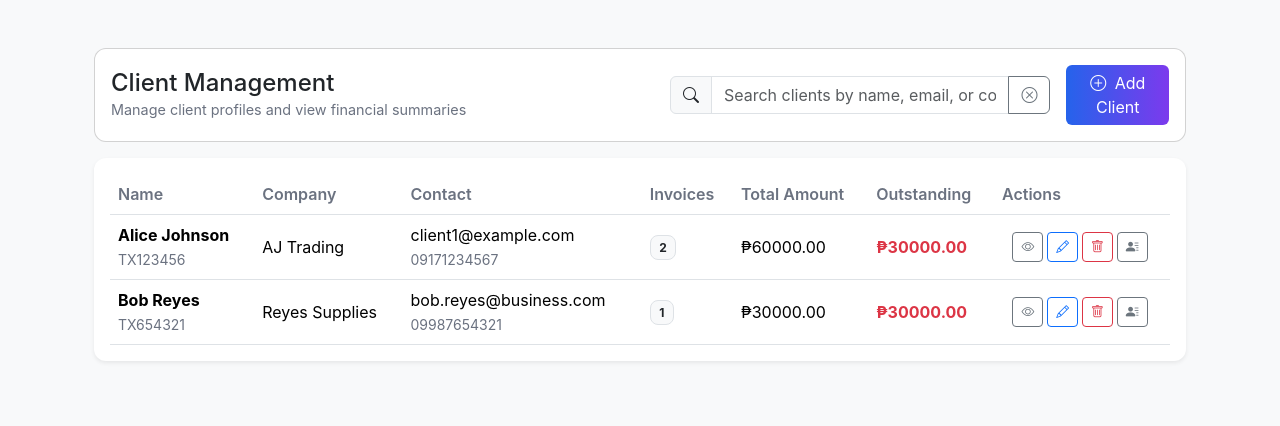
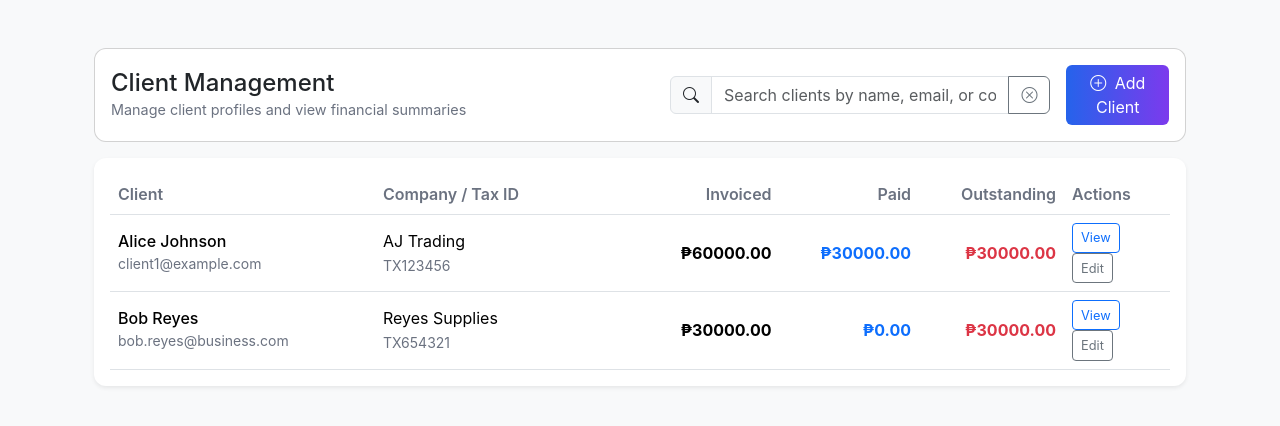
Before and after one commit to Bry4ni/Accounting_Information_System, a Flask app: page /clients in a window 1280 px wide. Shown: the part 56-482 px from the top of the page. Run offline with Flask 3, Linux system fonts and the light colour scheme; a user stored in the database is signed in.

Commit message:
Update clients.html

```diff
--- a/app/templates/clients.html
+++ b/app/templates/clients.html
@@ -25,163 +25,120 @@
     </div>
   </div>
 
-  <!-- Clients Table -->
   <div class="card shadow-sm border-0">
     <div class="card-body p-0">
       <div class="table-responsive">
-      <table id="clientsTable" class="table table-hover align-middle mb-0">
+        <table class="table table-hover align-middle mb-0">
           <thead class="table-light border-bottom">
             <tr>
-            <th>Name</th>
-            <th>Company</th>
-            <th>Contact</th>
-            <th>Invoices</th>
-            <th>Total Amount</th>
-            <th>Outstanding</th>
-            <th>Actions</th>
+              <th style="width: 25%;">Client</th>
+              <th style="width: 25%;">Company / Tax ID</th>
+              <th class="text-end">Invoiced</th>
+              <th class="text-end">Paid</th>
+              <th class="text-end">Outstanding</th>
+              <th style="width: 10%;">Actions</th>
             </tr>
           </thead>
-        <tbody>
-          {% for c in clients %}
-          {% set outstanding = (c.total_invoiced or 0) - (c.total_paid or 0) %}
-          <tr>
+          <tbody id="clientsTableBody">
+            {% for client in clients %}
+            <tr data-client-name="{{ client.name | lower }}" data-client-email="{{ client.email | lower }}" data-client-company="{{ client.company | lower }}">
               <td>
-              <strong>{{ c.name }}</strong><br>
-              <small class="text-muted">{{ c.tax_id or '—' }}</small>
+                <h6 class="mb-0">{{ client.name }}</h6>
+                <small class="text-muted">{{ client.email }}</small>
               </td>
-            <td>{{ c.company or '-' }}</td>
               <td>
-              <div>{{ c.email or '-' }}</div>
-              <small class="text-muted">{{ c.phone or '-' }}</small>
+                <div class="text-truncate">{{ client.company or '-' }}</div>
+                <small class="text-muted">{{ client.tax_id or 'No Tax ID' }}</small>
               </td>
-            <td><span class="badge bg-light text-dark border">{{ c.invoices|length }}</span></td>
-            <td>₱{{ '%.2f'|format(c.total_invoiced or 0) }}</td>
+              <td class="text-end fw-bold">₱{{ '%.2f'|format(client.total_invoiced or 0) }}</td>
+              <td class="text-end text-primary fw-bold">₱{{ '%.2f'|format(client.total_paid or 0) }}</td>
+              <td class="text-end text-danger fw-bold">₱{{ '%.2f'|format(client.total_invoiced - client.total_paid or 0) }}</td>
               <td>
-              {% if outstanding > 0 %}
-                <span class="text-danger fw-bold">₱{{ '%.2f'|format(outstanding) }}</span>
-              {% else %}
-                <span class="text-success">₱0.00</span>
+                <button
+                  class="btn btn-sm btn-outline-primary btn-view"
+                  data-id="{{ client.id }}"
+                  data-url="{{ url_for('clients.client_details', id=client.id)}}"
+                >
+                View
+                </button>
+
+                {% if current_user.role == 'owner' %}
+                <button class="btn btn-sm btn-outline-secondary" data-bs-toggle="modal" data-bs-target="#editClientModal" data-id="{{ client.id }}" data-name="{{ client.name }}" data-email="{{ client.email }}" data-phone="{{ client.phone }}" data-company="{{ client.company }}" data-tax-id="{{ client.tax_id }}" data-address="{{ client.address }}">Edit</button>
                 {% endif %}
               </td>
-            <td class="text-center actions-group">
-              <div class="d-inline-flex">
-                <button class="btn btn-sm btn-outline-secondary me-1 btn-view" data-id="{{ c.id }}" title="View Client"><i class="bi bi-eye"></i></button>
-                <button class="btn btn-sm btn-outline-primary me-1 btn-edit" data-id="{{ c.id }}" data-name="{{ c.name }}" data-email="{{ c.email }}" data-phone="{{ c.phone }}" data-company="{{ c.company }}" data-tax="{{ c.tax_id }}" data-address="{{ c.address }}" title="Edit Client" data-bs-toggle="modal" data-bs-target="#editClientModal"><i class="bi bi-pencil"></i></button>
-                <form method="POST" action="{{ url_for('clients.delete_client', id=c.id) }}" class="d-inline" onsubmit="return confirm('Delete client?')">
-                  <button class="btn btn-sm btn-outline-danger me-1" title="Delete Client"><i class="bi bi-trash"></i></button>
-                </form>
-                {% if current_user.role == 'owner' %}
-                <a class="btn btn-sm btn-outline-secondary" href="{{ url_for('auth.impersonate_client', client_id=c.id) }}" title="View as client">
-                  <i class="bi bi-person-lines-fill"></i>
-                </a>
-                {% endif %}
-              </div>
-            </td>
             </tr>
+            {% else %}
+            <tr><td colspan="6" class="text-center text-muted py-5">No clients found.</td></tr>
             {% endfor %}
           </tbody>
         </table>
       </div>
     </div>
   </div>
+</div>
 
-<!-- Add Client Modal -->
-<div class="modal fade" id="addClientModal" tabindex="-1" aria-labelledby="addClientModalLabel" aria-hidden="true">
-  <div class="modal-dialog modal-lg modal-dialog-centered">
+<div class="modal fade" id="addClientModal" tabindex="-1" aria-labelledby="addClientLabel" aria-hidden="true">
+  <div class="modal-dialog">
     <div class="modal-content">
+      <div class="modal-header bg-dark text-white">
+        <h5 class="modal-title" id="addClientLabel">Add New Client</h5>
+        <button type="button" class="btn-close btn-close-white" data-bs-dismiss="modal" aria-label="Close"></button>
+      </div>
       <form method="POST" action="{{ url_for('clients.add_client') }}">
-        <div class="modal-header">
-          <h5 class="modal-title" id="addClientModalLabel">Add New Client</h5>
-          <button type="button" class="btn-close" data-bs-dismiss="modal"></button>
-        </div>
         <div class="modal-body">
           <div class="row g-3">
-            <div class="col-md-6"><input type="text" name="name" class="form-control" placeholder="Full Name" required></div>
-            <div class="col-md-6"><input type="email" name="email" class="form-control" placeholder="Email"></div>
-            <div class="col-md-6"><input type="text" name="phone" class="form-control" placeholder="Phone"></div>
-            <div class="col-md-6"><input type="text" name="company" class="form-control" placeholder="Company"></div>
-            <div class="col-md-6"><input type="text" name="tax_id" class="form-control" placeholder="Tax ID"></div>
-            <div class="col-12"><textarea name="address" class="form-control" rows="2" placeholder="Address"></textarea></div>
+            <div class="col-12">
+              <label class="form-label">Client Name <span class="text-danger">*</span></label>
+              <input type="text" name="name" class="form-control" required>
+            </div>
+            <div class="col-md-6">
+              <label class="form-label">Email <span class="text-danger">*</span></label>
+              <input type="email" name="email" class="form-control" required>
+            </div>
+            <div class="col-md-6">
+              <label class="form-label">Phone</label>
+              <input type="text" name="phone" class="form-control">
+            </div>
+            <div class="col-md-6">
+              <label class="form-label">Company</label>
+              <input type="text" name="company" class="form-control">
+            </div>
+            <div class="col-md-6">
+              <label class="form-label">Tax ID</label>
+              <input type="text" name="tax_id" class="form-control">
+            </div>
+            <div class="col-12">
+              <label class="form-label">Address</label>
+              <textarea name="address" class="form-control" rows="2"></textarea>
+            </div>
           </div>
         </div>
         <div class="modal-footer">
           <button type="button" class="btn btn-outline-secondary" data-bs-dismiss="modal">Cancel</button>
-          <button type="submit" class="btn btn-dark">Create Client</button>
+          <button type="submit" class="btn btn-dark">Add Client</button>
         </div>
       </form>
     </div>
   </div>
 </div>
 
-<!-- View Client Modal -->
-<div class="modal fade" id="clientModal" tabindex="-1" aria-labelledby="clientModalLabel" aria-hidden="true">
-  <div class="modal-dialog modal-lg modal-dialog-centered">
-    <div class="modal-content border-0 shadow-sm">
+<div class="modal fade" id="editClientModal" tabindex="-1" aria-labelledby="editClientLabel" aria-hidden="true">
+  <div class="modal-dialog">
+    <div class="modal-content">
       <div class="modal-header bg-dark text-white">
-        <h5 class="modal-title" id="clientModalLabel">
-          <i class="bi bi-person-circle me-2"></i>Client Profile
-        </h5>
-        <button type="button" class="btn-close btn-close-white" data-bs-dismiss="modal"></button>
+        <h5 class="modal-title" id="editClientLabel">Edit Client</h5>
+        <button type="button" class="btn-close btn-close-white" data-bs-dismiss="modal" aria-label="Close"></button>
       </div>
-      <div class="modal-body">
-        <div class="row mb-3">
-          <div class="col-md-6">
-            <h6 class="fw-bold">Client Information</h6>
-            <p><strong>Name:</strong> <span id="clientName">-</span></p>
-            <p><strong>Company:</strong> <span id="clientCompany">-</span></p>
-            <p><strong>Email:</strong> <span id="clientEmail">-</span></p>
-            <p><strong>Phone:</strong> <span id="clientPhone">-</span></p>
-            <p><strong>Tax ID:</strong> <span id="clientTax">-</span></p>
-            <p><strong>Address:</strong> <span id="clientAddress">-</span></p>
-          </div>
-          <div class="col-md-6">
-            <h6 class="fw-bold">Financial Summary</h6>
-            <div class="border rounded p-2 mb-2">
-              <small>Total Invoiced</small>
-              <h6 id="totalInvoiced" class="text-primary mb-0">₱0.00</h6>
-            </div>
-            <div class="border rounded p-2 mb-2">
-              <small>Total Paid</small>
-              <h6 id="totalPaid" class="text-success mb-0">₱0.00</h6>
-            </div>
-            <div class="border rounded p-2 mb-2">
-              <small>Outstanding</small>
-              <h6 id="outstanding" class="text-danger mb-0">₱0.00</h6>
-            </div>
-            <div class="border rounded p-2 mb-2">
-              <small>Number of Invoices</small>
-              <h6 id="invoiceCount" class="mb-0">0</h6>
-            </div>
-          </div>
-        </div>
-        <hr>
-        <h6 class="fw-bold mb-3">Recent Invoices</h6>
-        <div id="recentInvoices">
-          <p class="text-muted">No invoices found for this client.</p>
-        </div>
-      </div>
-    </div>
-  </div>
-</div>
-
-<!-- Edit Client Modal (single reusable modal) -->
-<div class="modal fade" id="editClientModal" tabindex="-1" aria-labelledby="editClientModalLabel" aria-hidden="true">
-  <div class="modal-dialog modal-lg modal-dialog-centered">
-    <div class="modal-content">
-      <form id="editClientForm" method="POST">
-        <div class="modal-header bg-dark text-white">
-          <h5 class="modal-title" id="editClientModalLabel"><i class="bi bi-pencil-square me-2"></i>Edit Client</h5>
-          <button type="button" class="btn-close btn-close-white" data-bs-dismiss="modal"></button>
-        </div>
+      <form method="POST" id="editClientForm">
         <div class="modal-body">
           <div class="row g-3">
-            <div class="col-md-6">
-              <label class="form-label">Full Name</label>
+            <div class="col-12">
+              <label class="form-label">Client Name <span class="text-danger">*</span></label>
               <input type="text" name="name" id="editName" class="form-control" required>
             </div>
             <div class="col-md-6">
-              <label class="form-label">Email</label>
-              <input type="email" name="email" id="editEmail" class="form-control">
+              <label class="form-label">Email <span class="text-danger">*</span></label>
+              <input type="email" name="email" id="editEmail" class="form-control" required>
             </div>
             <div class="col-md-6">
               <label class="form-label">Phone</label>
@@ -201,18 +158,160 @@
             </div>
           </div>
         </div>
-        <div class="modal-footer">
+        <div class="modal-footer d-flex justify-content-between">
+            <button type="button" class="btn btn-outline-danger" id="deleteClientBtn">Delete</button>
+            <div>
                 <button type="button" class="btn btn-outline-secondary" data-bs-dismiss="modal">Cancel</button>
                 <button type="submit" class="btn btn-dark">Update Client</button>
+            </div>
         </div>
       </form>
     </div>
   </div>
 </div>
+<script>
+document.addEventListener('DOMContentLoaded', () => {
+    const editModal = document.getElementById('editClientModal');
+    const deleteClientBtn = document.getElementById('deleteClientBtn');
 
-<!-- Scripts -->
-<script src="{{ url_for('static', filename='js/search_clients.js') }}?v=6" defer></script>
-<script src="{{ url_for('static', filename='js/view_clients.js') }}?v=6" defer></script>
-<script src="{{ url_for('static', filename='js/edit_clients.js') }}?v=6" defer></script>
+    editModal.addEventListener('show.bs.modal', function (event) {
+        const button = event.relatedTarget;
+        const id = button.getAttribute('data-id');
+        const name = button.getAttribute('data-name');
+        const email = button.getAttribute('data-email');
+        const phone = button.getAttribute('data-phone');
+        const company = button.getAttribute('data-company');
+        const tax_id = button.getAttribute('data-tax-id');
+        const address = button.getAttribute('data-address');
+
+        const form = document.getElementById('editClientForm');
+        form.action = `/clients/edit/${id}`;
+        document.getElementById('editName').value = name || '';
+        document.getElementById('editEmail').value = email || '';
+        document.getElementById('editPhone').value = phone || '';
+        document.getElementById('editCompany').value = company || '';
+        document.getElementById('editTax').value = tax_id || '';
+        document.getElementById('editAddress').value = address || '';
+
+        deleteClientBtn.onclick = function() {
+            if (confirm(`Are you sure you want to delete client ${name}? This action cannot be undone.`)) {
+                fetch(`/clients/delete/${id}`, {
+                    method: 'POST',
+                    headers: { 'Content-Type': 'application/x-www-form-urlencoded' },
+                }).then(() => {
+                    window.location.reload();
+                }).catch(err => console.error(err));
+            }
+        };
+    });
+});
+</script>
+
+<div class="modal fade" id="clientModal" tabindex="-1" aria-labelledby="clientModalLabel" aria-hidden="true">
+  <div class="modal-dialog modal-xl">
+    <div class="modal-content">
+      <div class="modal-header bg-primary text-white">
+        <h5 class="modal-title" id="clientModalLabel">Client Profile: <span id="clientName"></span></h5>
+        <button type="button" class="btn-close btn-close-white" data-bs-dismiss="modal" aria-label="Close"></button>
+      </div>
+      <div class="modal-body">
+        <p id="clientError" class="text-center text-danger fw-bold"></p>
+
+        <div class="row mb-4">
+          <div class="col-lg-4 mb-3">
+            <div class="card h-100 bg-light border-0 shadow-sm">
+              <div class="card-body">
+                <h6 class="card-title text-primary fw-bold mb-3">Financial Summary</h6>
+                <p class="mb-1"><strong>Total Invoiced:</strong> <span id="totalInvoiced" class="float-end fw-bold"></span></p>
+                <p class="mb-1"><strong>Total Paid:</strong> <span id="totalPaid" class="float-end text-success fw-bold"></span></p>
+                <p class="mb-1 border-top pt-2"><strong>Outstanding Balance:</strong> <span id="outstanding" class="float-end text-danger fw-bold"></span></p>
+                <p class="mb-0 mt-3"><small class="text-muted">Total <span id="invoiceCount">0</span> invoices on file.</small></p>
+              </div>
+            </div>
+          </div>
+
+          <div class="col-lg-8 mb-3">
+            <div class="card h-100 border-0 shadow-sm">
+              <div class="card-body">
+                <h6 class="card-title text-primary fw-bold mb-3">Contact & Account Details</h6>
+                <div class="row">
+                  <div class="col-md-6">
+                    <p class="mb-1"><strong>Company:</strong> <span id="clientCompany" class="float-end"></span></p>
+                    <p class="mb-1"><strong>Email:</strong> <span id="clientEmail" class="float-end"></span></p>
+                    <p class="mb-1"><strong>Phone:</strong> <span id="clientPhone" class="float-end"></span></p>
+                  </div>
+                  <div class="col-md-6">
+                    <p class="mb-1"><strong>Tax ID:</strong> <span id="clientTax" class="float-end"></span></p>
+                    <p class="mb-1"><strong>Address:</strong> <span id="clientAddress" class="float-end"></span></p>
+                  </div>
+                </div>
+              </div>
+            </div>
+          </div>
+        </div>
+
+        <ul class="nav nav-tabs" id="clientTabs" role="tablist">
+          <li class="nav-item" role="presentation">
+            <button class="nav-link active" id="invoices-tab" data-bs-toggle="tab" data-bs-target="#invoices-pane" type="button" role="tab" aria-controls="invoices-pane" aria-selected="true">All Invoices</button>
+          </li>
+          <li class="nav-item" role="presentation">
+            <button class="nav-link" id="payments-tab" data-bs-toggle="tab" data-bs-target="#payments-pane" type="button" role="tab" aria-controls="payments-pane" aria-selected="false">All Payments</button>
+          </li>
+        </ul>
+
+        <div class="tab-content" id="clientTabsContent">
+          <div class="tab-pane fade show active" id="invoices-pane" role="tabpanel" aria-labelledby="invoices-tab" tabindex="0">
+            <div style="max-height: 35vh; overflow-y: auto;">
+              <div class="table-responsive mt-3">
+                <table class="table table-striped table-sm mb-0">
+                  <thead class="table-light">
+                    <tr>
+                      <th>Invoice #</th>
+                      <th>Due Date</th>
+                      <th>Description</th>
+                      <th>Total / Installment</th>
+                      <th>Paid</th>
+                      <th>Remaining</th>
+                      <th>Status</th>
+                    </tr>
+                  </thead>
+                  <tbody id="allInvoicesBody">
+                    <tr><td colspan="7" class="text-center text-muted py-3">Loading...</td></tr>
+                  </tbody>
+                </table>
+              </div>
+            </div>
+          </div>
+
+          <div class="tab-pane fade" id="payments-pane" role="tabpanel" aria-labelledby="payments-tab" tabindex="0">
+            <div style="max-height: 35vh; overflow-y: auto;">
+              <div class="table-responsive mt-3">
+                <table class="table table-striped table-sm mb-0">
+                  <thead class="table-light">
+                    <tr>
+                      <th>Date</th>
+                      <th>Invoice #</th>
+                      <th>Method</th>
+                      <th>Amount</th>
+                    </tr>
+                  </thead>
+                  <tbody id="allPaymentsBody">
+                    <tr><td colspan="4" class="text-center text-muted py-3">Loading...</td></tr>
+                  </tbody>
+                </table>
+              </div>
+            </div>
+          </div>
+        </div>
+      </div>
+      <div class="modal-footer">
+        <button type="button" class="btn btn-outline-secondary" data-bs-dismiss="modal">Close</button>
+      </div>
+    </div>
+  </div>
+</div>
+
+<script src="{{ url_for('static', filename='js/search_clients.js') }}"></script>
+<script src="{{ url_for('static', filename='js/view_clients.js') }}"></script>
 
 {% endblock %}
```
Lines whose indentation alone changed are shown as unchanged.
